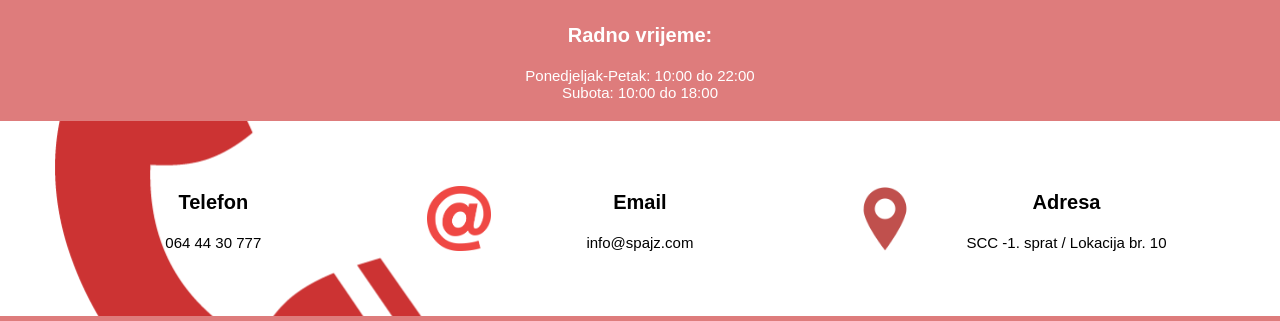
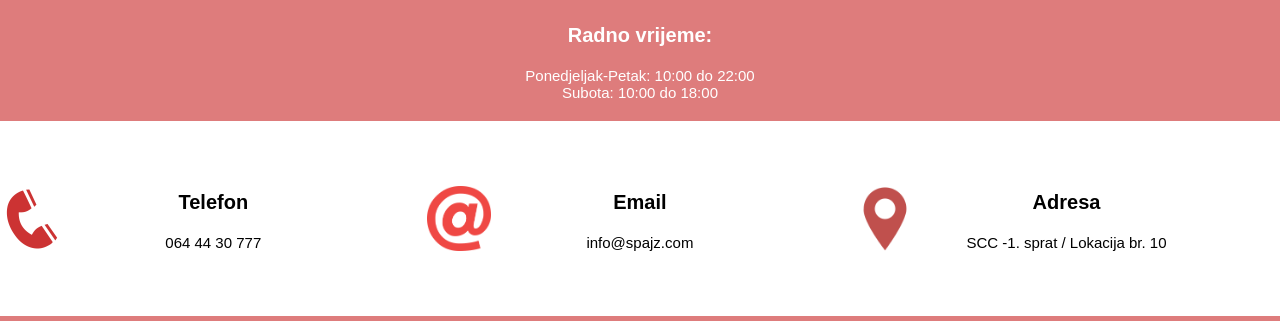
Before and after one commit to scatic1/Spajz, a PHP site: page /Naslovna.html in a window 1280 px wide. Shown: the part 490-811 px from the top of the page. Run offline with PHP 8.4, Linux system fonts and the light colour scheme.

Commit message:
Update Naslovna.css

```diff
--- a/Spirala1/Naslovna.css
+++ b/Spirala1/Naslovna.css
@@ -138,7 +138,7 @@ max-width:100%;
 	background-image:url('Slike/phone.png');
 background-repeat:no-repeat;
 
-background-size:15% max-width:15%;
+background-size:15%;
 background-position:left;
 background-color:white;
 
```
